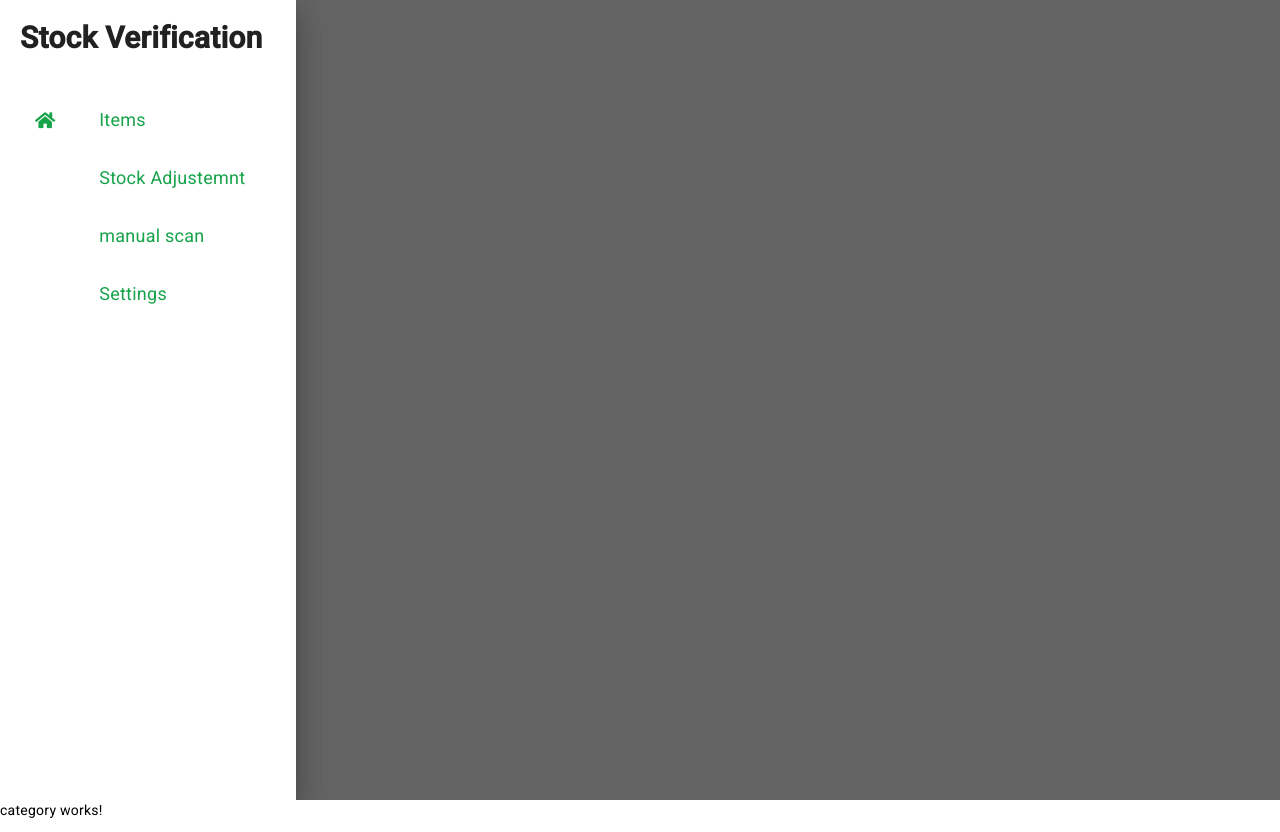
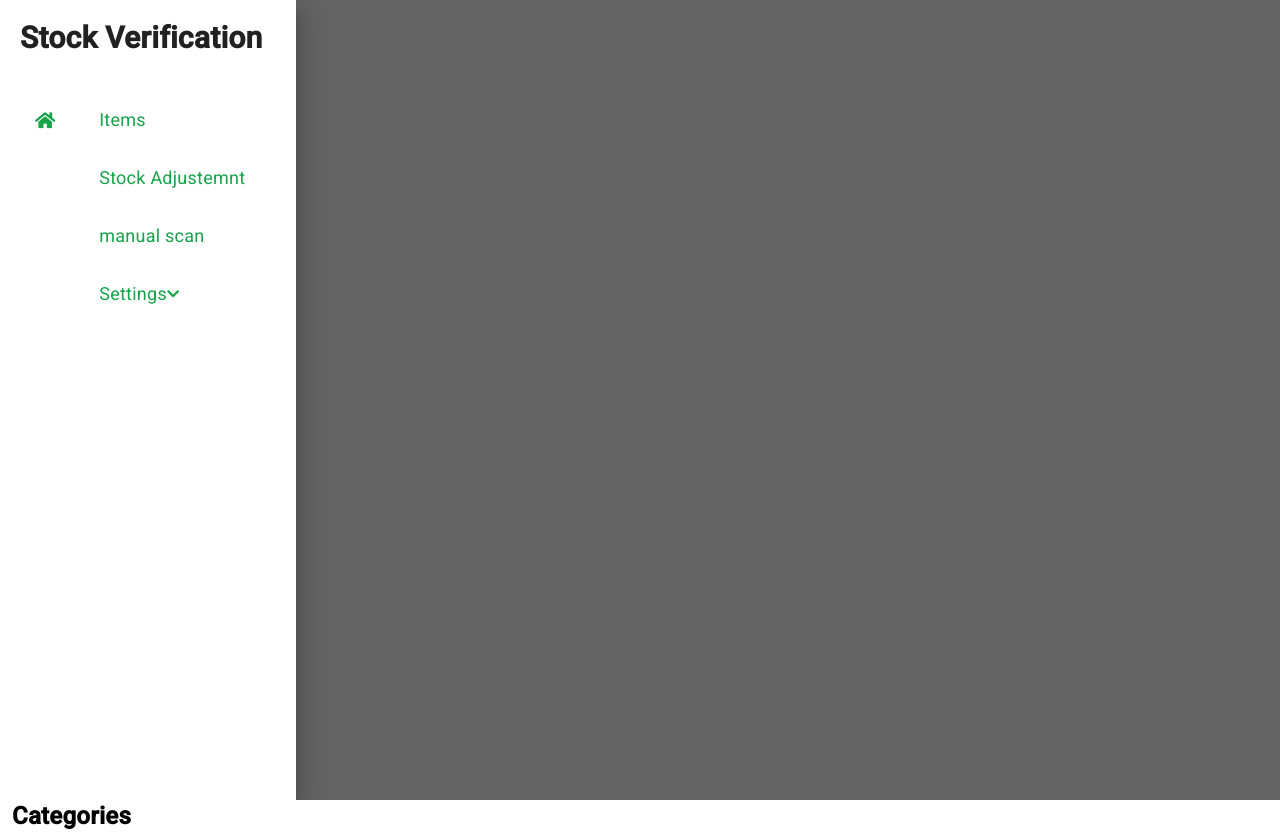
Before and after one commit to Ravinduvinoj/stock_verification_system-frontend, an Angular app: page /user/settings/category in a window 1280 px wide. Both pictures are taken after a click on the button 35 px from the left and 60 px from the top of the page. Built offline with nearby package versions, Linux system fonts and the light colour scheme; some icons are missing; a web font is replaced by a local one.

Commit message:
add title and fix bugs

```diff
--- a/src/app/Modules/user/components/settings/category/category.component.html
+++ b/src/app/Modules/user/components/settings/category/category.component.html
@@ -1 +1,3 @@
-<p>category works!</p>
+<div class="2xl:ml-20 2xl:mt-8 mt-18 sm:ml-3 ">
+    <p class="2xl:text-3xl sm:text-2xl  font-semibold ">Categories</p>
+</div>
--- a/src/app/Modules/user/components/settings/company/company.component.html
+++ b/src/app/Modules/user/components/settings/company/company.component.html
@@ -1 +1,3 @@
-<p>company works!</p>
+<div class="2xl:ml-20 2xl:mt-8 mt-18 sm:ml-3 ">
+    <p class="2xl:text-3xl sm:text-2xl  font-semibold ">Company</p>
+</div>
--- a/src/app/Modules/user/components/settings/stores/pages/island/island.component.html
+++ b/src/app/Modules/user/components/settings/stores/pages/island/island.component.html
@@ -1 +1,3 @@
-<p>island works!</p>
+<div class="2xl:ml-20 2xl:mt-8 mt-18 sm:ml-3 ">
+    <p class="2xl:text-3xl sm:text-2xl  font-semibold ">Islands</p>
+</div>
--- a/src/app/Modules/user/components/settings/stores/pages/main-store/main-store.component.html
+++ b/src/app/Modules/user/components/settings/stores/pages/main-store/main-store.component.html
@@ -1,3 +1,3 @@
 <div class="2xl:ml-20 2xl:mt-8 mt-18 sm:ml-3 ">
-    <p class="2xl:text-2xl text-2xl  font-semibold ">Main store</p>
+    <p class="2xl:text-3xl sm:text-2xl  font-semibold ">Main store</p>
 </div>
--- a/src/app/Modules/user/components/settings/stores/pages/sub-store/sub-store.component.html
+++ b/src/app/Modules/user/components/settings/stores/pages/sub-store/sub-store.component.html
@@ -1 +1,3 @@
-<p>sub-store works!</p>
+<div class="2xl:ml-20 2xl:mt-8 mt-18 sm:ml-3 ">
+    <p class="2xl:text-3xl sm:text-2xl  font-semibold ">Sub store</p>
+</div>
--- a/src/app/pages/components/sidebar/sidebar.component.html
+++ b/src/app/pages/components/sidebar/sidebar.component.html
@@ -20,7 +20,9 @@
                          (click)="toggleDropdown(data1)">
                           <i class="mr-2.5 text-lg w-8 min-w-8 text-center" [class]="data1?.icon"></i>
                           <span class="ml-7 text-lg">{{data1?.Label}}</span>
-                          <i class="ml-3" [ngClass]="{'fas fa-chevron-down': !data1.showChildren, 'fas fa-chevron-up': data1.showChildren}"></i>
+                          <i class="fas fa-chevron-down" *ngIf="!data1.showChildren"></i>
+                          <i class="fas fa-chevron-up" *ngIf="data1.showChildren"></i>
+                          <!-- <i class="ml-3" [ngClass]="{'fas fa-chevron-down': !data1.showChildren, 'fas fa-chevron-up': data1.showChildren}"></i> -->
                       </a>
 
                       <!-- Submenu items (Company, Stores, Category) -->
@@ -38,7 +40,9 @@
                                      (click)="toggleDropdown(child)">
                                       <i class="mr-2.5 text-lg w-8 min-w-8 text-center" [class]="child?.icon"></i>
                                       <span class="ml-7 text-lg">{{ child?.Label }}</span>
-                                      <i class="ml-3" [ngClass]="{'fas fa-chevron-down': !child.showChildren, 'fas fa-chevron-up': child.showChildren}"></i>
+                                      <i class="fas fa-chevron-down" *ngIf="!child.showChildren"></i>
+                                      <i class="fas fa-chevron-up" *ngIf="child.showChildren"></i>
+                                      <!-- <i class="ml-3" [ngClass]="{'fas fa-chevron-down': !child.showChildren, 'fas fa-chevron-up': child.showChildren}"></i> -->
                                   </a>
 
                                   <ul class="pl-2.5" *ngIf="child.showChildren">
```
